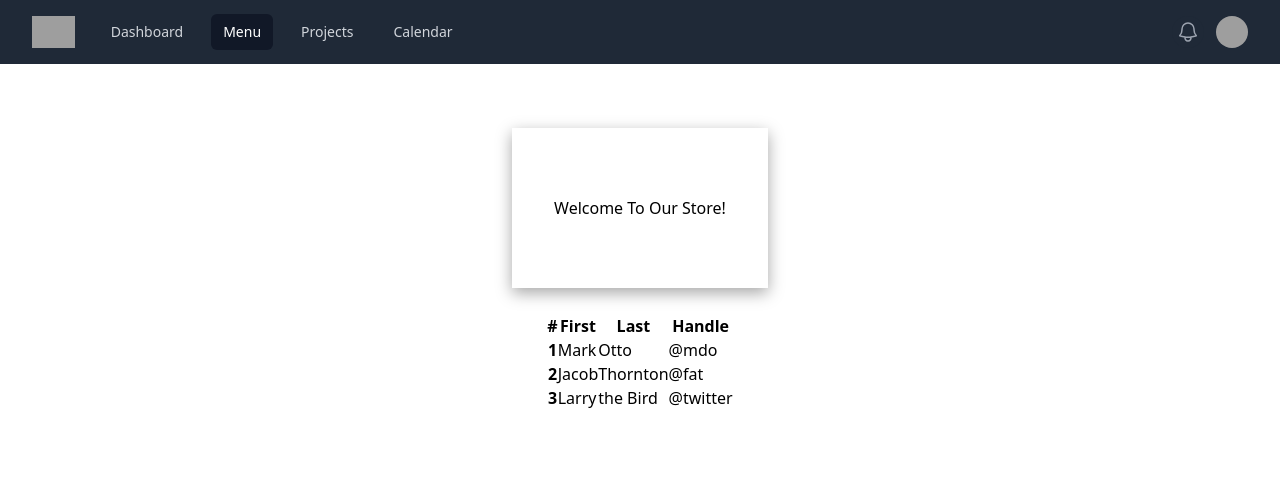
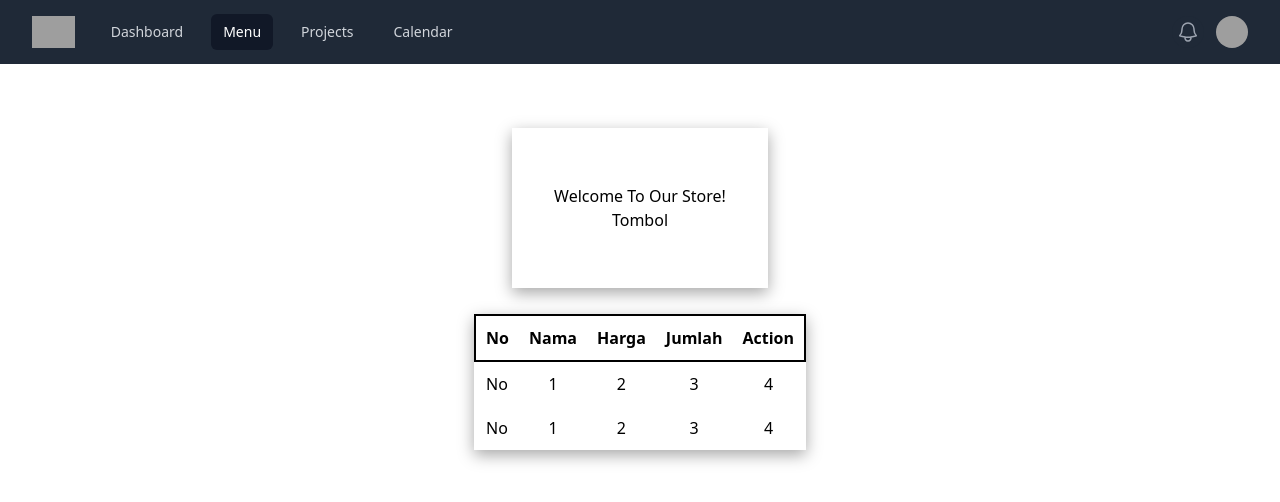
Before and after one commit to ImamNurHadi/pweb-Instalasi-VueComponents-P18-2023, a Vue app: page /menu in a window 1280 px wide. Shown: the top 502 px of the page. Built offline with nearby package versions, Linux system fonts and the light colour scheme; grey boxes are pictures that could not be loaded.

Commit message:
Tambah Tabel

```diff
--- a/src/App.vue
+++ b/src/App.vue
@@ -9,6 +9,6 @@ import { RouterLink, RouterView } from 'vue-router'
 
 </template>
 
-<style>
+<style lang="scss">
 
 </style>
--- /dev/null
+++ b/src/assets/menu.css
@@ -0,0 +1,5 @@
+.container
+{
+    justify-content: center;
+    align-items: center;
+}
--- a/src/components/Menu.vue
+++ b/src/components/Menu.vue
@@ -2,38 +2,34 @@
     <div class="container">
         <div class="container-teks">
             Welcome To Our Store!
+            <div>
+                <button @click="" class="">Tombol</button>
+            </div>
         </div>
 
         <div class="container-table">
-        <table class="table">
-  <thead>
+            <table border="1">
                     <tr>
-      <th scope="col">#</th>
-      <th scope="col">First</th>
-      <th scope="col">Last</th>
-      <th scope="col">Handle</th>
-    </tr>
-  </thead>
-  <tbody>
-    <tr>
-      <th scope="row">1</th>
-      <td>Mark</td>
-      <td>Otto</td>
-      <td>@mdo</td>
+                        <td>No</td>
+                        <td>Nama</td>
+                        <td>Harga</td>
+                        <td>Jumlah</td>
+                        <td>Action</td>
                     </tr>
                     <tr>
-      <th scope="row">2</th>
-      <td>Jacob</td>
-      <td>Thornton</td>
-      <td>@fat</td>
+                        <td>No</td>
+                        <td>1</td>
+                        <td>2</td>
+                        <td>3</td>
+                        <td>4</td>
                     </tr>
                     <tr>
-      <th scope="row">3</th>
-      <td>Larry</td>
-      <td>the Bird</td>
-      <td>@twitter</td>
+                        <td>No</td>
+                        <td>1</td>
+                        <td>2</td>
+                        <td>3</td>
+                        <td>4</td>
                     </tr>
-  </tbody>
             </table>
         </div>
     </div>
@@ -59,6 +55,7 @@ export default {
     .container-teks
     {
         display: flex;
+        flex-direction: column;
         justify-content: center;
         align-items: center;
         width: 20%;
@@ -70,7 +67,26 @@ export default {
     .container-table
     {
         display: flex;
+        max-width: 80%;
+        width: auto;
         height: auto;
         margin-top: 2%;
+        box-shadow: rgba(0, 0, 0, 0.35) 0px 5px 15px;
+        background-color: white;
     }
+    table {
+    width: 100%; /* Mengisi lebar tabel ke seluruh lebar kontainer */
+    border-collapse: collapse; /* Menggabungkan batas antar sel */
+  }
+
+  table, td {
+    padding: 10px; /* Mengatur jarak dalam sel */
+    text-align: center; /* Mengatur teks menjadi rata tengah */
+  }
+
+  tr:first-child {
+    border: 2px solid black; /* Menambahkan garis bawah pada baris pertama */
+    font-weight: bold; /* Menambahkan tebal pada teks pada baris pertama */
+  }
+
 </style>
--- a/src/main.js
+++ b/src/main.js
@@ -1,6 +1,7 @@
 import { createApp } from 'vue'
 import App from './App.vue'
 import router from './router'
+
 
 import './assets/style.css'
 const app = createApp(App)
--- /dev/null
+++ b/src/plugins/bootstrap-vue.js
@@ -0,0 +1,5 @@
+import Vue from 'vue'
+
+import BootstrapVue from 'bootstrap-vue'
+
+Vue.use(BootstrapVue)
--- /dev/null
+++ b/vue.config.js
@@ -0,0 +1,13 @@
+const bootstrapSassAbstractsImports = require('vue-cli-plugin-bootstrap-vue/sassAbstractsImports.js')
+module.exports = {
+	css: {
+		loaderOptions: {
+			sass: {
+				additionalData: bootstrapSassAbstractsImports.join('\n')
+			},
+			scss: {
+				additionalData: [...bootstrapSassAbstractsImports, ''].join(';\n')
+			}
+		}
+	}
+}
```
Also changed, not shown: package.json (+7 -2 lines), 1 other file (tests, documents, lock files or other folders). Lines whose indentation alone changed are shown as unchanged.
